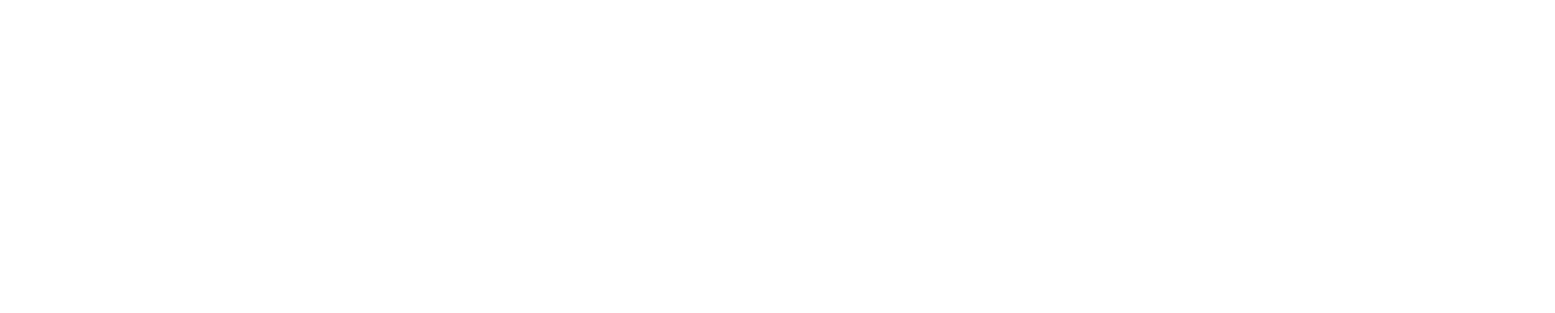
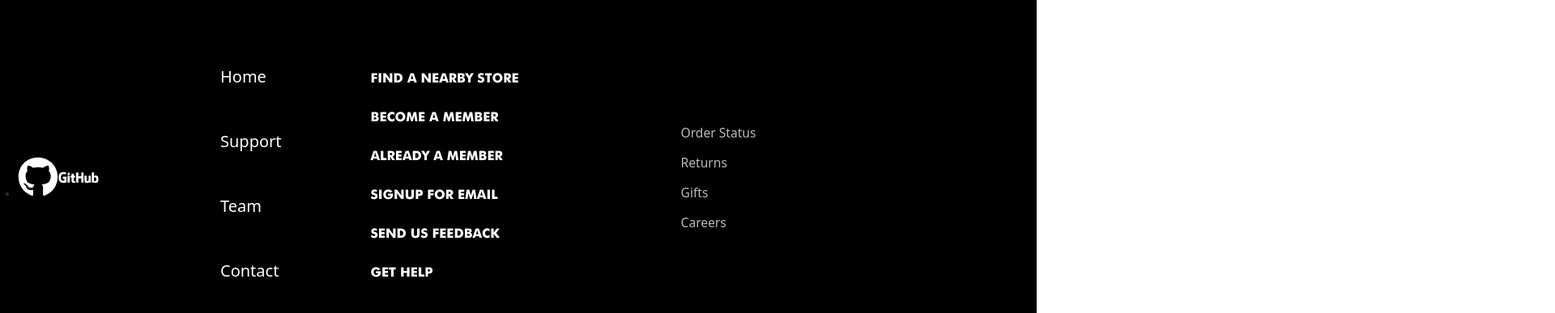
Before and after one commit to lorenzyme/Nike-Clone, a React (Vite) app in the folder client/: page / in a window 1280 px wide. Shown: the part 1784-2171 px from the top of the page at 81% size, 1920 px wide, since content can reach past the window. Before the commit the page ends 1759 px from the top, so only its background shows below. Built offline with nearby package versions, Linux system fonts and the light colour scheme; no server answers.

Commit message:
added footer, fixed top bar on pages

```diff
--- a/client/src/Styles.css
+++ b/client/src/Styles.css
@@ -156,9 +156,18 @@
 
 #catagories-bar {
   margin: 10px;
+  position: absolute;
+  top: 30px;
+  left: 500px;
   display: flex;
   justify-content: center;
   font-family: system-ui, -apple-system, BlinkMacSystemFont, 'Segoe UI', Roboto, Oxygen, Ubuntu, Cantarell, 'Open Sans', 'Helvetica Neue', sans-serif;
+}
+
+.category-btn{
+  position: relative;
+  font-family: system-ui, -apple-system, BlinkMacSystemFont, 'Segoe UI', Roboto, Oxygen, Ubuntu, Cantarell, 'Open Sans', 'Helvetica Neue', sans-serif;
+  font-weight: 700;
 }
 
 #catagories-window #scrolling-text-bg #scroll-container {
@@ -167,7 +176,7 @@
 
 #scrolling-text {
   text-align: right;
-  font-size: xx-large;
+  font-size: 100px;
 
   /* animation properties */
   -moz-transform: translateX(-100%);
@@ -325,9 +334,6 @@
 }
 
 
-#just-do-it{
-  font-size: 100px;
-}
 
 /* search bar and input fields */
 
@@ -336,7 +342,9 @@
   text-align: center;
   background-color: transparent;
   border: none;
-  margin-left: 900px;
+  position: absolute;
+  top: 40px;
+  left: 850px;
   width: 200px;
   height: 20px;
   background-color: white;
@@ -352,8 +360,8 @@
   outline: none;
   text-align: center;
   position: absolute;
-  top: 70px;
-  left: 967px;
+  bottom: -10px;
+  left: 20px;
   color: #213547;
   font-family: system-ui, -apple-system, BlinkMacSystemFont, 'Segoe UI', Roboto, Oxygen, Ubuntu, Cantarell, 'Open Sans', 'Helvetica Neue', sans-serif;
 }
@@ -367,16 +375,16 @@
 #search-icon {
   color: #213547;
   position: absolute;
-  left: 945px;
-  top: 92px;
+  left: 10px;
+  top: 7px;
   font-size: x-large;
 }
 
 #submit-button{
   color: #9c9c9c;
   position: absolute;
-  left: 1210px;
-  top: 82px;
+  left: 240px;
+  top: 0px;
   font-size: 40px;
 }
 
@@ -410,7 +418,16 @@
   font-family: system-ui, -apple-system, BlinkMacSystemFont, 'Segoe UI', Roboto, Oxygen, Ubuntu, Cantarell, 'Open Sans', 'Helvetica Neue', sans-serif;
 }
 
+.coupon-text{
+  font-family: system-ui, -apple-system, BlinkMacSystemFont, 'Segoe UI', Roboto, Oxygen, Ubuntu, Cantarell, 'Open Sans', 'Helvetica Neue', sans-serif;
+  font-weight: 300;
+  position: absolute;
+  left: 50px;
+  top:60px;
+}
+
 .coupon{
+  position: absolute;
   font-weight: 400;
   font-family: system-ui, -apple-system, BlinkMacSystemFont, 'Segoe UI', Roboto, Oxygen, Ubuntu, Cantarell, 'Open Sans', 'Helvetica Neue', sans-serif;
 }
@@ -422,16 +439,16 @@
 
 #cart-button{
   position: absolute;
-  top: 20px;
-  right: 45px;
+  top: 29px;
+  right: 30px;
   font-size: x-large;
   background-color: rgba(255, 250, 250, 0);
 }
 
 #wishlist-button{
   position: absolute;
-  top: 20px;
-  right: 100px;
+  top: 30px;
+  right: 90px;
   font-size: x-large;
   background-color: rgba(255, 250, 250, 0);
 }
@@ -549,6 +566,46 @@
   text-align: center;
 }
 
-/* #container{
-  position: sticky;
-} */
+#footer{
+  background-color: black;
+  text-align: left;
+  align-items: center;
+  width: 2000px;
+  padding-top: 200px;
+  margin-left: -50px;
+  display: flex;
+  flex-direction: row;
+  gap: 100px;
+}
+
+.footer-links{
+  font-size: 20px;
+  margin: 0px;
+  color: white;
+  font-weight: 400;
+  font-family: system-ui, -apple-system, BlinkMacSystemFont, 'Segoe UI', Roboto, Oxygen, Ubuntu, Cantarell, 'Open Sans', 'Helvetica Neue', sans-serif;
+}
+
+#gh-button{
+  text-align: center;
+  align-items: center;
+  font-size: 50px;
+  color: white;
+}
+#label-f{
+ color: white;
+ position: relative;
+ font-size: medium;
+}
+#light-f{
+  color: white;
+  position: relative;
+  font-size: smaller;
+  font-weight: 300;
+  color: rgb(185, 185, 185);
+ }
+
+.footer-item {
+  display: flex;
+  padding: 10px;
+ margin-bottom: 30px;}
--- a/client/src/components/Home.jsx
+++ b/client/src/components/Home.jsx
@@ -4,6 +4,8 @@
 import { FaRegHeart } from "react-icons/fa";
 import { AiOutlineShoppingCart } from "react-icons/ai";
 import { useSelector } from "react-redux";
+import { DiGithubFull } from "react-icons/di";
+import { FaGithub } from "react-icons/fa";
 
 import Mens from "./products/Mens";
 import Womens from "./products/Womens";
@@ -11,52 +13,48 @@
 import Cart from "./checkout/Cart";
 
 const Home = () => {
+  const { cartTotalQuantity } = useSelector((state) => state.cart);
 
-  const {cartTotalQuantity} = useSelector(state => state.cart)
-
-  const navigate = useNavigate()
+  const navigate = useNavigate();
   return (
     <>
       <div>
         <div id="catagories-bar">
           <Routes>
-            <Route path='/mens' element={<Mens />}/>
-            <Route path='/womens' element={<Womens />}/>
-            <Route path='/kids' element={<Kids />}/>
-            <Route path='/cart' element={<Cart />}/>
+            <Route path="/mens" element={<Mens />} />
+            <Route path="/womens" element={<Womens />} />
+            <Route path="/kids" element={<Kids />} />
+            <Route path="/cart" element={<Cart />} />
           </Routes>
-          <Link to='/mens' id='mens-button-link'>
-            <button>
-              Men
-            </button>
+          <Link to="/mens" id="mens-button-link">
+            <button className="category-btn">Men</button>
           </Link>
-          <Link to='/womens' id='womens-button-link'>
-            <button>
-              Women
-            </button>
+          <Link to="/womens" id="womens-button-link">
+            <button className="category-btn">Women</button>
           </Link>
-          <Link to='/kids' id='kids-button-link'>
-            <button>
-              Kids
-            </button>
-            </Link>
+          <Link to="/kids" id="kids-button-link">
+            <button className="category-btn">Kids</button>
+          </Link>
         </div>
-        <button id="cart-button" onClick={() => navigate('/cart')}><AiOutlineShoppingCart />{cartTotalQuantity}</button>
+        <button id="cart-button" onClick={() => navigate("/cart")}>
+          <AiOutlineShoppingCart />
+          {cartTotalQuantity}
+        </button>
         <div className="secondary-navbar">
           <SearchBar />
-          <button id="wishlist-button" onClick={() => navigate('/wishlist')}><FaRegHeart /></button>
-
+          <button id="wishlist-button" onClick={() => navigate("/wishlist")}>
+            <FaRegHeart />
+          </button>
         </div>
 
-        <div id="scroll-container">
-          <h1 id="scrolling-text">JUST DO IT.</h1>
-        </div>
-
-        <div id="space">
-          <h3 id="blank">.</h3><h3 className="coupon">⏰ Flash Sale | Extra 25% Off Select Styles</h3>
-          <p className="desc-text"> Sign in and use code <a id="coupon-code">FLASH</a> at checkout</p>
-          <br />
-        </div>
+        <div id="space"></div>
+        <h3 id="blank">.</h3>
+        <h3 className="coupon">⏰ Flash Sale | Extra 25% Off Select Styles</h3>
+        <br />
+        <p className="coupon-text">
+          Sign in and use code <a id="coupon-code">FLASH</a> at checkout
+        </p>
+        <br />
 
         <img
           id="home-banner"
@@ -64,7 +62,10 @@
           alt="product and models displayed with holiday backdrop"
         ></img>
 
-        <h1 id="just-do-it">JUST DO IT</h1>
+        <div id="scroll-container">
+          <h1 id="scrolling-text">JUST DO IT.</h1>
+        </div>
+
         <br />
         <br />
         <br />
@@ -72,8 +73,63 @@
       </div>
 
       <Carousel />
-
-      <div id="footer"></div>
+      <br />
+      <br />
+      <div id="footer">
+        <ul className="social">
+          <li>
+            <a id="gh-button" href="https://github.com/lorenzyme/Nike-Clone">
+              <FaGithub />
+              <DiGithubFull />
+            </a>
+          </li>
+        </ul>
+        <ul>
+          <li class="footer-item">
+            <a className="footer-links" href="#">
+              Home
+            </a>
+          </li>
+          <li class="footer-item">
+            <a className="footer-links" href="#">
+              Support
+            </a>
+          </li>
+          <li class="footer-item">
+            <a className="footer-links" href="#">
+              Team
+            </a>
+          </li>
+          <li class="footer-item">
+            <a className="footer-links">Contact</a>
+          </li>
+        </ul>
+        <div id="label-f">
+        <h2 id="label-f">FIND A NEARBY STORE</h2>
+        <br />
+        <h2 id="label-f">BECOME A MEMBER</h2>
+        <br />
+        <h2 id="label-f">ALREADY A MEMBER</h2>
+        <br />
+        <h2 id="label-f">SIGNUP FOR EMAIL</h2>
+        <br />
+        <h2 id="label-f">SEND US FEEDBACK</h2>
+        <br />
+        <h2 id="label-f">GET HELP</h2>
+        <br />
+        </div>
+        <br />
+        <div id="light-f">
+          <h3>Order Status</h3>
+          <br />
+          <h3>Returns</h3>
+          <br />
+          <h3>Gifts</h3>
+          <br />
+          <h3>Careers</h3>
+          <br />
+        </div>
+      </div>
     </>
   );
 };
--- a/client/src/components/checkout/Cart.jsx
+++ b/client/src/components/checkout/Cart.jsx
@@ -28,7 +28,10 @@
   return (
     <div>
       <br />
-      <br />
+      <br /><br /><br /><br /><br /><br />
+      <br /><br /><br /><br /><br /><br />
+      <br /><br /><br /><br /><br />
+      <br /><br />
       {cart.cartItems.length === 0 ? (
         <div>
           <h5>Your cart is currently empty!</h5>
```
